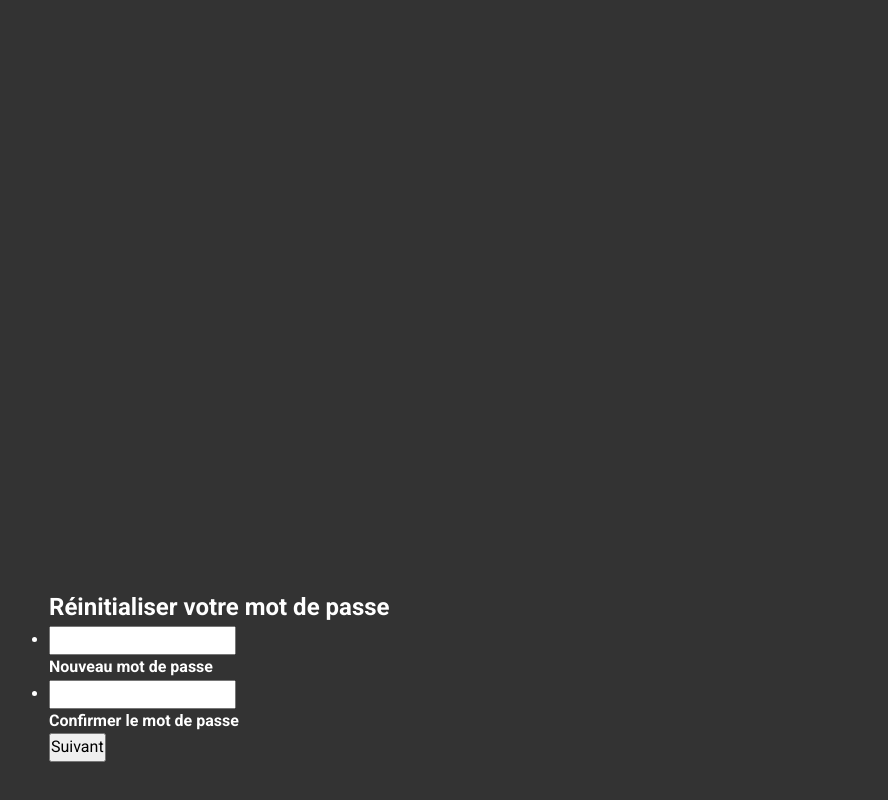
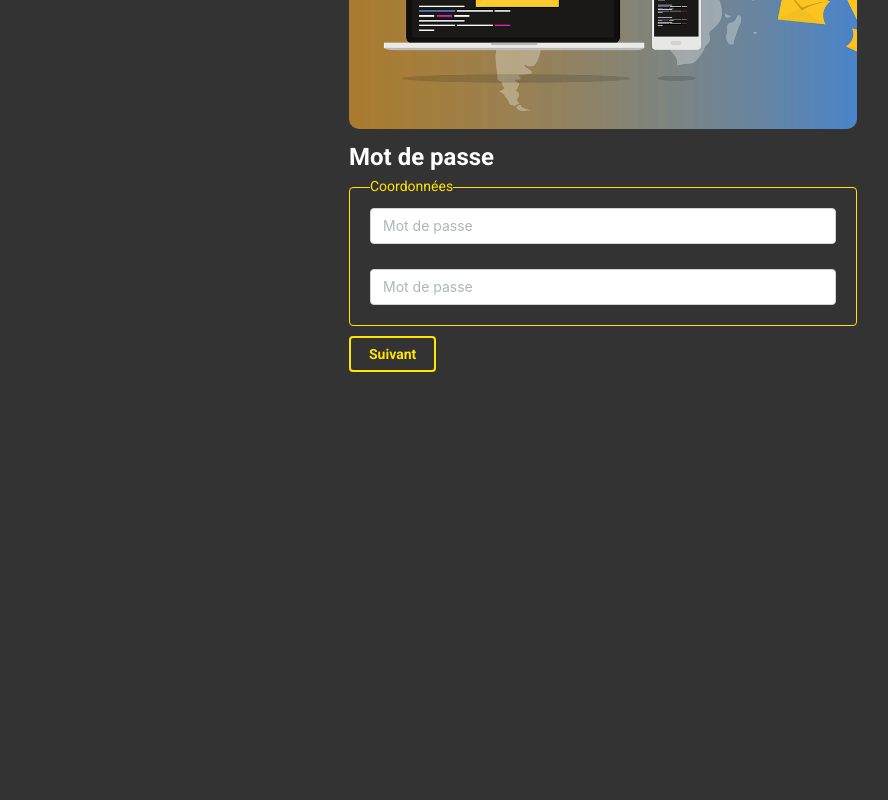
Before and after one commit to WildCodeSchool/2023-09-JS-BDX-P3-only-famous, a React (Vite) app in the folder frontend/: page /resetpassword in a window 1280 px wide. Shown: the part 338-1138 px from the top of the page, without its empty margins (37-925 px from the left). After the commit the page ends 866 px from the top, so only its background shows below. Built offline with nearby package versions, Linux system fonts and the light colour scheme.

Commit message:
styling reset password page

```diff
--- a/frontend/src/pages/ResetPassword.jsx
+++ b/frontend/src/pages/ResetPassword.jsx
@@ -1,13 +1,18 @@
 import { useEffect, useState } from "react";
-import { useNavigate, useSearchParams } from "react-router-dom";
-import InputField from "../components/InputField";
+import { Link, useNavigate, useSearchParams } from "react-router-dom";
+import { Button, Container, Fieldset, Input } from "@mantine/core";
 import { useUserContext } from "../context/UserContext";
+import Banner from "../components/Banner";
+import MyAlert from "../components/MyAlert";
 
 export default function ResetPassword() {
   const [coord, setCoord] = useState({ email: "", code: "" });
   const [password, setPassword] = useState("");
   const [confirmPassword, setConfirmPassword] = useState("");
   const [message, setMessage] = useState("");
+  const [error, setError] = useState(false);
+  const [errorBack, setErrorBack] = useState(false);
+
   const [searchParams] = useSearchParams();
   const navigate = useNavigate();
   const { resetPassword } = useUserContext();
@@ -16,10 +21,16 @@ export default function ResetPassword() {
     try {
       if (password === confirmPassword && password.length >= 4) {
         const res = await resetPassword({ ...coord, password });
-        setMessage(res.message);
-        navigate("/connexion");
+        if (res) {
+          setMessage(res.message);
+          navigate("/connexion");
+        }
+      } else {
+        setErrorBack(true);
+        setMessage("Erreur, essaie plus tard");
       }
     } catch (err) {
+      setError(true);
       setMessage(err.response.data.message);
     }
   }
@@ -32,33 +43,43 @@ export default function ResetPassword() {
   }, []);
   return (
     <div className="inscription_container">
-      <div className="banner" />
-      <h2>Réinitialiser votre mot de passe</h2>
-      <ul className="informations_inscription">
-        <li>
-          <InputField
+      <Container size="xs">
+        <Banner imgUrl="./src/assets/banner.png" />
+        <h2>Mot de passe</h2>
+        <Fieldset legend="Coordonnées" radius="sm" className="transparent">
+          <Input
+            placeholder="Mot de passe"
+            value={password}
+            onChange={(e) => setPassword(e.currentTarget.value)}
             type="password"
-            title="Nouveau mot de passe"
-            id="password"
-            value={password}
-            setValue={setPassword}
           />
-        </li>
-        <li>
-          <InputField
+          <br />
+          <Input
+            placeholder="Mot de passe"
+            value={confirmPassword}
+            onChange={(e) => setConfirmPassword(e.currentTarget.value)}
             type="password"
-            title="Confirmer le mot de passe"
-            id="confirmPassword"
-            value={confirmPassword}
-            setValue={setConfirmPassword}
           />
-        </li>
-
-        <p style={{ color: "red" }}>{message}</p>
-        <button type="button" className="mybtn" onClick={handleErrorAndSend}>
+          {error && (
+            <MyAlert color="var(--font-light-grey)" message={message} />
+          )}
+          {errorBack && (
+            <>
+              <MyAlert color="var(--font-light-grey)" message={message} />
+              <Link to="/connexion" className="invisible-button">
+                Connexion !!!
+              </Link>
+            </>
+          )}
+        </Fieldset>
+        <Button
+          type="button"
+          className="invisible-button-with-border"
+          onClick={() => handleErrorAndSend()}
+        >
           Suivant
-        </button>
-      </ul>
+        </Button>
+      </Container>
     </div>
   );
 }
```
Also changed, not shown: 1 other file (tests, documents, lock files or other folders).
